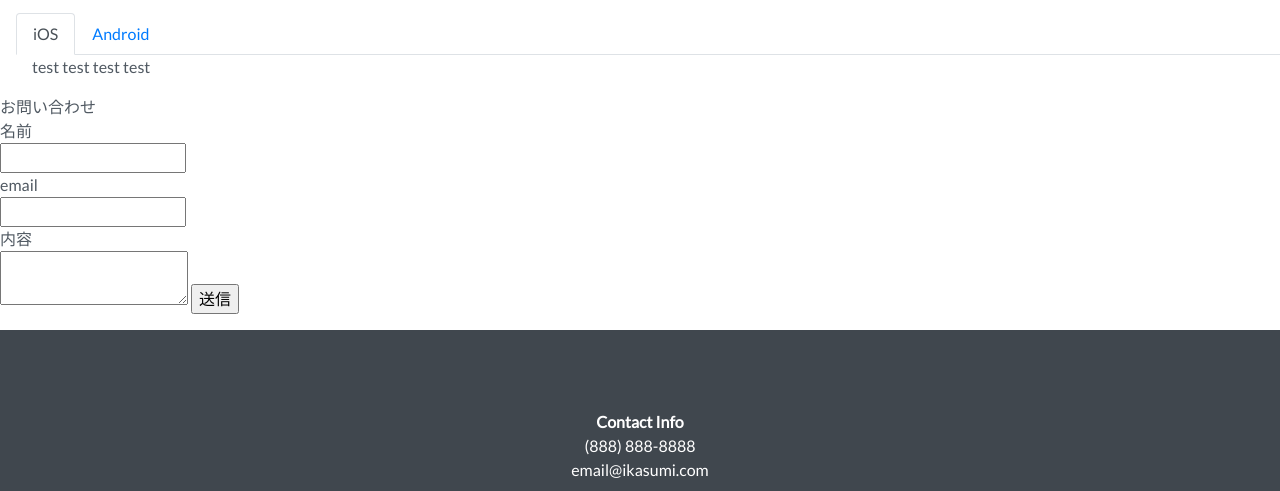
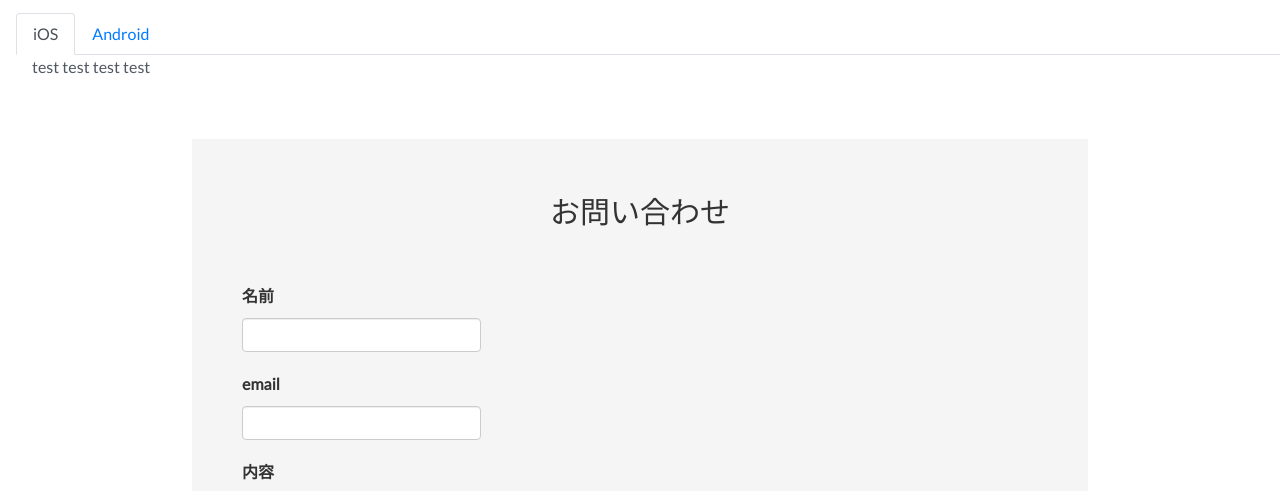
Before and after one commit to mofun81/mofun81.github.io, a plain HTML site: page index.html in a window 1280 px wide. Shown: the part 1750-2241 px from the top of the page. Drawn offline with nearby package versions, Linux system fonts and the light colour scheme.

Commit message:
Update styles.css

```diff
--- a/styles.css
+++ b/styles.css
@@ -55,15 +55,15 @@ body {
 .caption h3 {
   font-size: 2rem;
   text-shadow: .1rem .1rem .5rem black;
-  padding-bottom: ;: 1.6rem;
+  padding-bottom:1.6rem;
 }
 
 /* about */
 .padding {
   padding: 1rem 0;
 }
-.about {
-}
+
+
 .about img{
   height: 100%;
   width: 60%;
@@ -73,8 +73,84 @@ body {
   width: 60%;
 }
 
+/* service */
+.box {
+  height: 100px;
+  width: 100px;
+  background: blue;
+}
+/* contact */
+.contact-form {
+  width: 70%;
+  margin: 60px auto;
+  padding: 50px;
+  background-color: #F5F5F5;
+  color: #333;
+}
+
+.form-title {
+  text-align: center;
+  margin-bottom: 30px;
+  font-size: 30px;
+}
+
+.form-item {
+  padding: 20px 0 10px 0;
+  font-weight: bold;
+}
+
+input[type="text"] {
+  width: 30%;
+  border: 1px solid #ccc;
+  border-radius: 4px;
+  padding: 6px 12px;
+  box-shadow: inset 0 1px 1px rgba(0, 0, 0, .075);
+  transition: border-color ease-in-out .15s, box-shadow ease-in-out .15s;
+  font-size: 14px;
+  line-height: 1.428571429;
+  color: #555;
+}
+
+input[type="submit"] {
+  margin-top: 30px;
+  width: 30%;
+  border: 1px solid #5cb85c;
+  border-radius: 4px;
+  padding: 12px;
+  box-shadow: inset 0 1px 1px rgba(0, 0, 0, .075);
+  font-size: 14px;
+  line-height: 1.428571429;
+  color: white;
+  background-color: #1556e2;
+}
 
 
+textarea {
+  width: 90%;
+  height: 100px;
+  border: 1px solid #ccc;
+  border-radius: 4px;
+  padding: 6px 12px;
+  box-shadow: inset 0 1px 1px rgba(0, 0, 0, .075);
+  transition: border-color ease-in-out .15s, box-shadow ease-in-out .15s;
+  font-size: 14px;
+  line-height: 1.428571429;
+  color: #555;
+}
+
+.thanks-message {
+  margin-top: 50px;
+  text-align: center;
+  font-size: 24px;
+}
+
+.display-contact {
+  width: 70%;
+  margin: 30px auto;
+  padding: 50px;
+  background-color: #F5F5F5;
+  color: #333;
+}
 
 /* footer */
 footer {
@@ -102,3 +178,4 @@ hr.socket {
   width: 100%;
   border-top: .2rem solid #666b71;
   margin-top: 3rem;
+}
```
